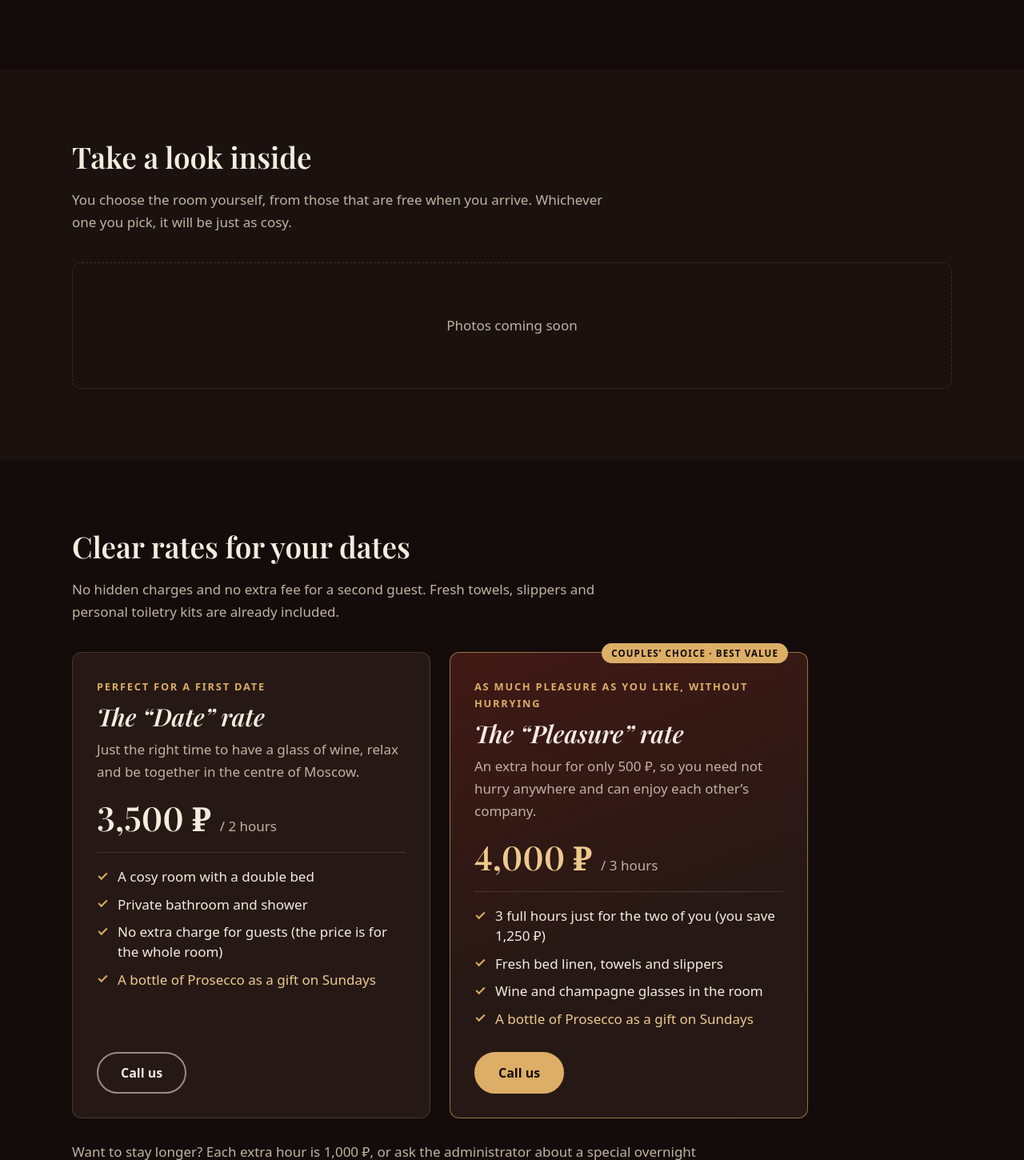
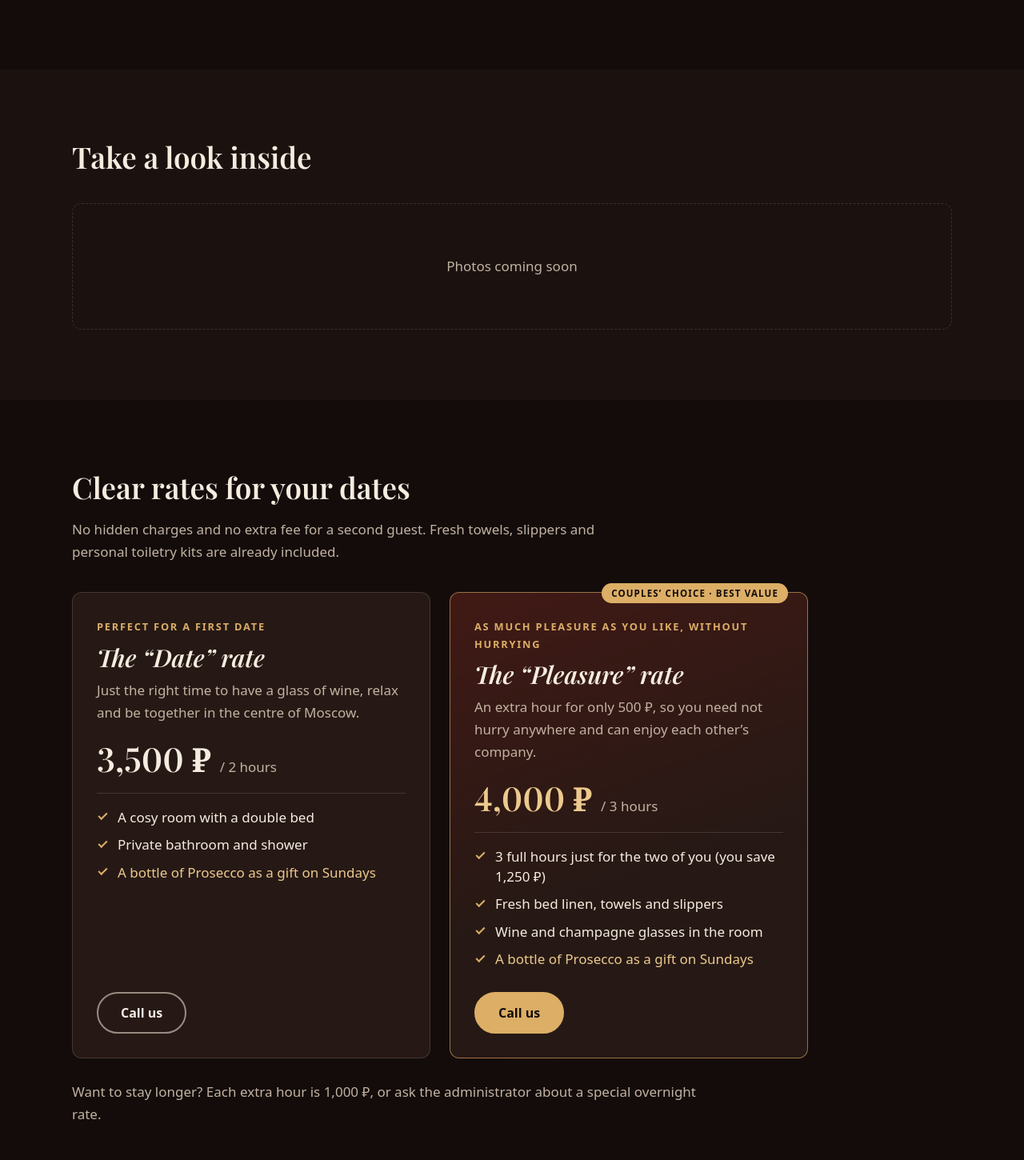
Before and after one commit to Vannger/Pushka-Hotel-Website, a Django app: page /ru/ in a window 1280 px wide. Shown: the part 1628-3078 px from the top of the page at 80% size. Run offline with Django 5.2, Linux system fonts and the light colour scheme; data comes from the database, SQL or seed files in the repository; data that the repository does not hold is empty; some libraries are stand-ins or nearby versions.

Commit message:
Remove the room-choice line and the no-extra-charge point
Co-Authored-By: Claude Opus 5.5 <noreply@anthropic.com>
Claude-Session: https://claude.ai/code/session_01GtePtMUEWaCipDvQzBxMjM

```diff
--- a/hotel/templates/hotel/home.html
+++ b/hotel/templates/hotel/home.html
@@ -111,7 +111,6 @@
       <div class="container">
         <div class="section-head">
           <h2>{% translate "Take a look inside" %}</h2>
-          <p>{% translate "You choose the room yourself, from those that are free when you arrive. Whichever one you pick, it will be just as cosy." %}</p>
         </div>
         {% if photos %}
           {% translate "Room photo" as room_photo %}
@@ -149,7 +148,6 @@
             <ul>
               <li>{% translate "A cosy room with a double bed" %}</li>
               <li>{% translate "Private bathroom and shower" %}</li>
-              <li>{% translate "No extra charge for guests (the price is for the whole room)" %}</li>
               <li class="tariff-gift">{% translate "A bottle of Prosecco as a gift on Sundays" %}</li>
             </ul>
             {% if hotel.phone %}<a class="btn btn-ghost" href="{{ hotel.phone_href }}">{% translate "Call us" %}</a>{% endif %}
```
Also changed, not shown: hotel/tests/test_pages.py (+2 -1 lines), locale/ru/LC_MESSAGES/django.po, 1 other file.
